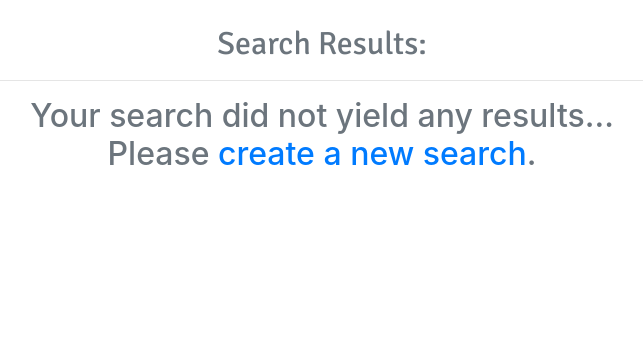
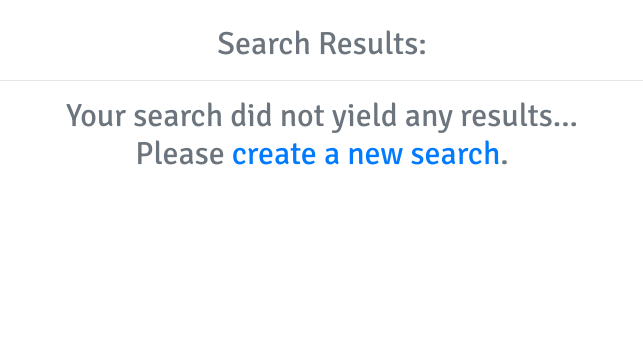
Before and after one commit to ttylong/SENG401Project, a Django app: page /search_results/1 in a window 1280 px wide. Shown: the part 58-422 px from the top of the page, without its empty margins (318-961 px from the left). Run offline with Django 4.2, Linux system fonts and the light colour scheme; a user stored in the database is signed in; data that the repository does not hold is empty; some libraries are stand-ins or nearby versions.

Commit message:
Minor change to style

```diff
--- a/src/AUCCI/templates/search_results.html
+++ b/src/AUCCI/templates/search_results.html
@@ -72,7 +72,7 @@
 </div>
 {% else %}
 <div class="container">
-  <h2 class="display-5 text-center text-muted">
+  <h2 class="display-5 text-center text-muted" style="font-family: 'Signika', sans-serif">
     Your search did not yield any results...<br />Please
     <a href="../search">create a new search</a>.
   </h2>
```
Also changed, not shown: 1 other file.
